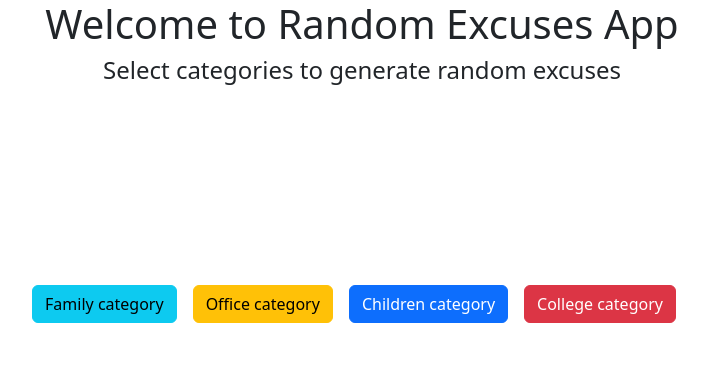
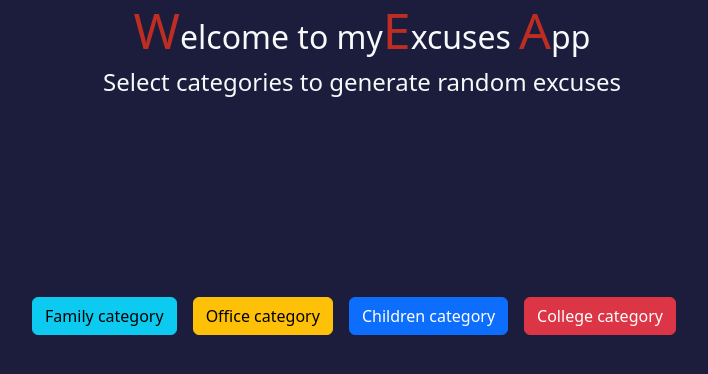
Before and after one commit to Victorasamu123/Excuse-app, a React (Create React App) app: page / in a window 1280 px wide. Shown: the top 374 px of the page, without its empty margins (278-986 px from the left). Built offline with nearby package versions, Linux system fonts and the light colour scheme.

Commit message:
completed styling

```diff
--- a/public/index.html
+++ b/public/index.html
@@ -26,7 +26,7 @@
     -->
     <title>React App</title>
   </head>
-  <body>
+  <body style="background-color: rgb(28,29,61);">
     <noscript>You need to enable JavaScript to run this app.</noscript>
     <div id="root"></div>
     <!--
--- a/src/components/Excuse.css
+++ b/src/components/Excuse.css
@@ -0,0 +1,7 @@
+.card-big-div{
+    background-color:rgb(189,45,34) !important;
+}
+span{
+    color:rgb(189,45,34) !important;
+    font-size: 50px !important;
+}
--- a/src/components/Excuse.js
+++ b/src/components/Excuse.js
@@ -55,13 +55,13 @@ const Excuse = () => {
     }
   return (
             <>
-            <h1 className="text-center">Welcome to Random Excuses App</h1>
-            <h4 className="text-center mb-5">Select categories to generate random excuses</h4>
+            <h1 className="text-center text-light fs-2"><span>W</span>elcome to my<span>E</span>xcuses <span>A</span>pp</h1>
+            <h4 className="text-center mb-5 text-light">Select categories to generate random excuses</h4>
             {allExcuse.map((stu,index)=>(
                  <div className="container-fluid" key={excuse}>
                  <div className="row">
                    <div className="col-lg-7 col-md-7 mx-auto d-block col-sm-12">
-                     <div className="card p-3 mb-3">
+                     <div className="card p-3 mb-3 card-big-div text-light">
                        <div className="card-text text-center fs-3">{stu.excuse}</div>
                      </div>
                      <center>
--- a/src/index.css
+++ b/src/index.css
@@ -5,6 +5,7 @@ body {
     sans-serif;
   -webkit-font-smoothing: antialiased;
   -moz-osx-font-smoothing: grayscale;
+  background-color: rgb(28,29,61);
 }
 
 code {
```
